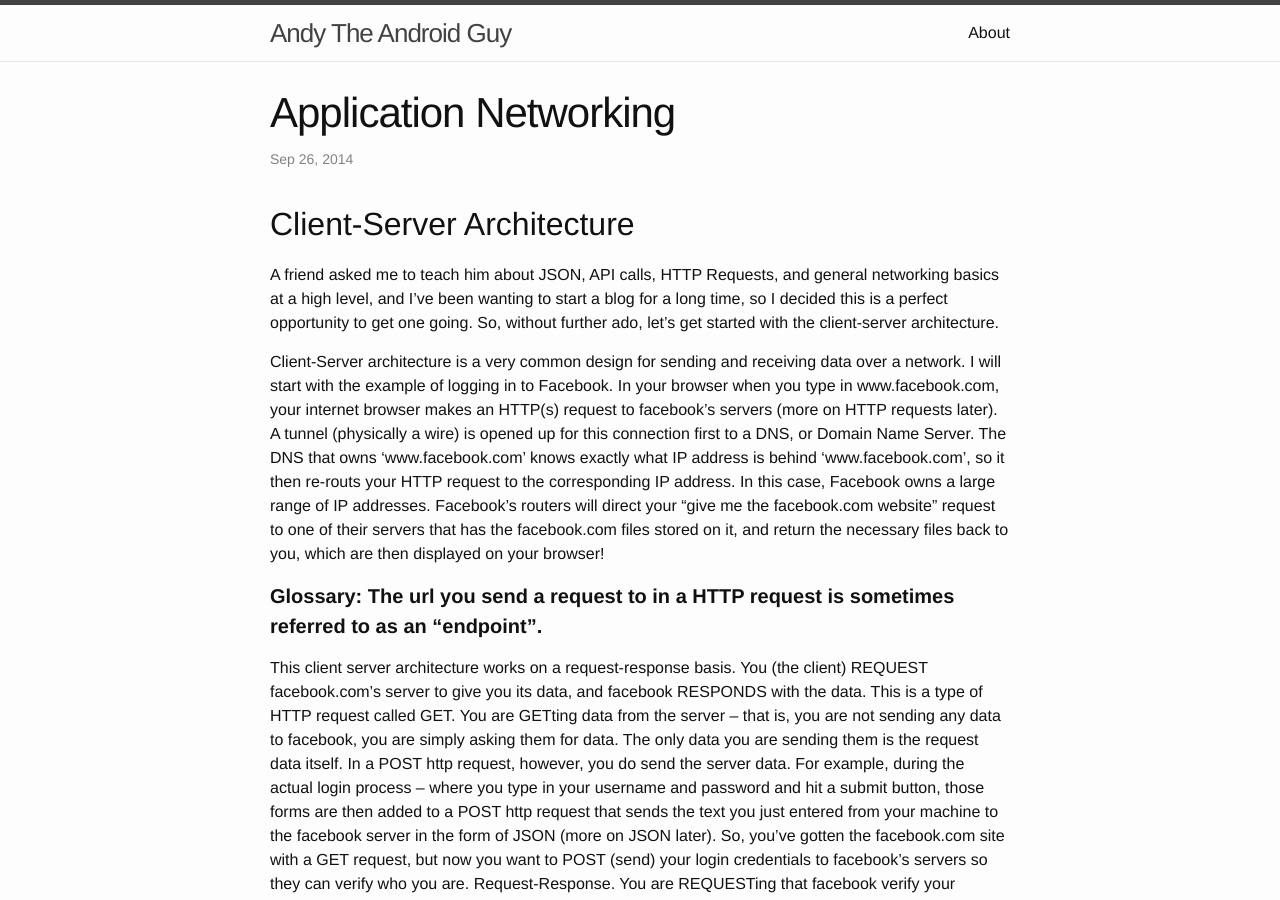
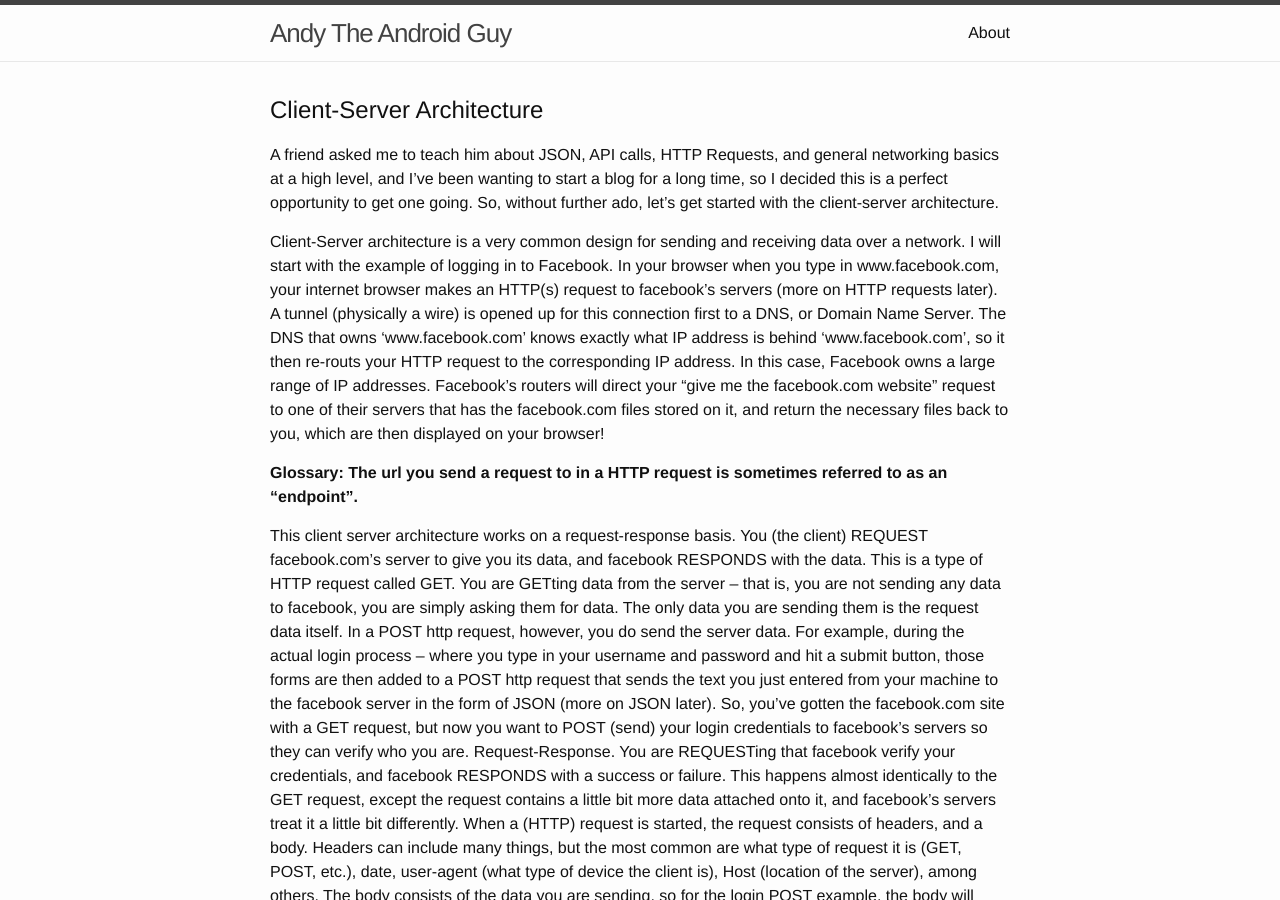
Before and after one commit to andymiller813/andymiller813.github.io, a Jekyll site: the page built from _posts/2014-09-26-application-networking.markdown, in a window 1280 px wide and 900 px high. Built offline with Jekyll 4.4.1, drawn with Linux system fonts in a browser that asks for light colours; comment, search, counter and statistics services are not loaded.

```diff
--- a/_posts/2014-09-26-application-networking.markdown
+++ b/_posts/2014-09-26-application-networking.markdown
@@ -1,5 +1,5 @@
 ---
-layout: post
+layout: default
 title:  "Application Networking"
 date:   September 26, 2014 12:47:00
 comments: true
--- a/_drafts/2014-10-23-what-is-binary.markdown
+++ b/_posts/2014-10-26-what-is-binary.markdown
@@ -36,6 +36,7 @@ out of characters: 11, 12, 13, 14, ... , 19, and then you follow the same proced
 digit to 0 and add 1 to the next digit over: 20.
 
 If you try to do this in binary, you'll notice you run into a problem:
+
 ![](/assets/what_is_binary/table_4.png)
 
 When you add one to the second-to-right-most digit place over, you get two, which is not a valid number in binary. What do we do in decimal when we've run out of numbers in both the first and second (one's and ten's) digits place (the number 99)?
@@ -49,8 +50,7 @@ Get it?  Hopefully counting in binary makes decent sense by now.  Step through t
 
 ![](/assets/what_is_binary/table_7.png)
 
-##Additional Information
-###Converting between binary and decimal
+##Additional Information: Converting Between Binary and Decimal
 
 Being able to represent any decimal number (and any letter, for that matter) with just two numbers (0 and 1) turns out to be pretty powerful.  We can convert any number to binary, and any letter, which can then be sent across a wire as a signal as something meaningful. We now know how to count in binary, but how about converting something to binary?  It's actually pretty simple once you understand one more thing about how number systems work.  In decimal we know that each digit place has the following names:
 
```
Also changed, not shown: other parts of _posts/2014-10-26-what-is-binary.markdown (+1 -1 lines).
